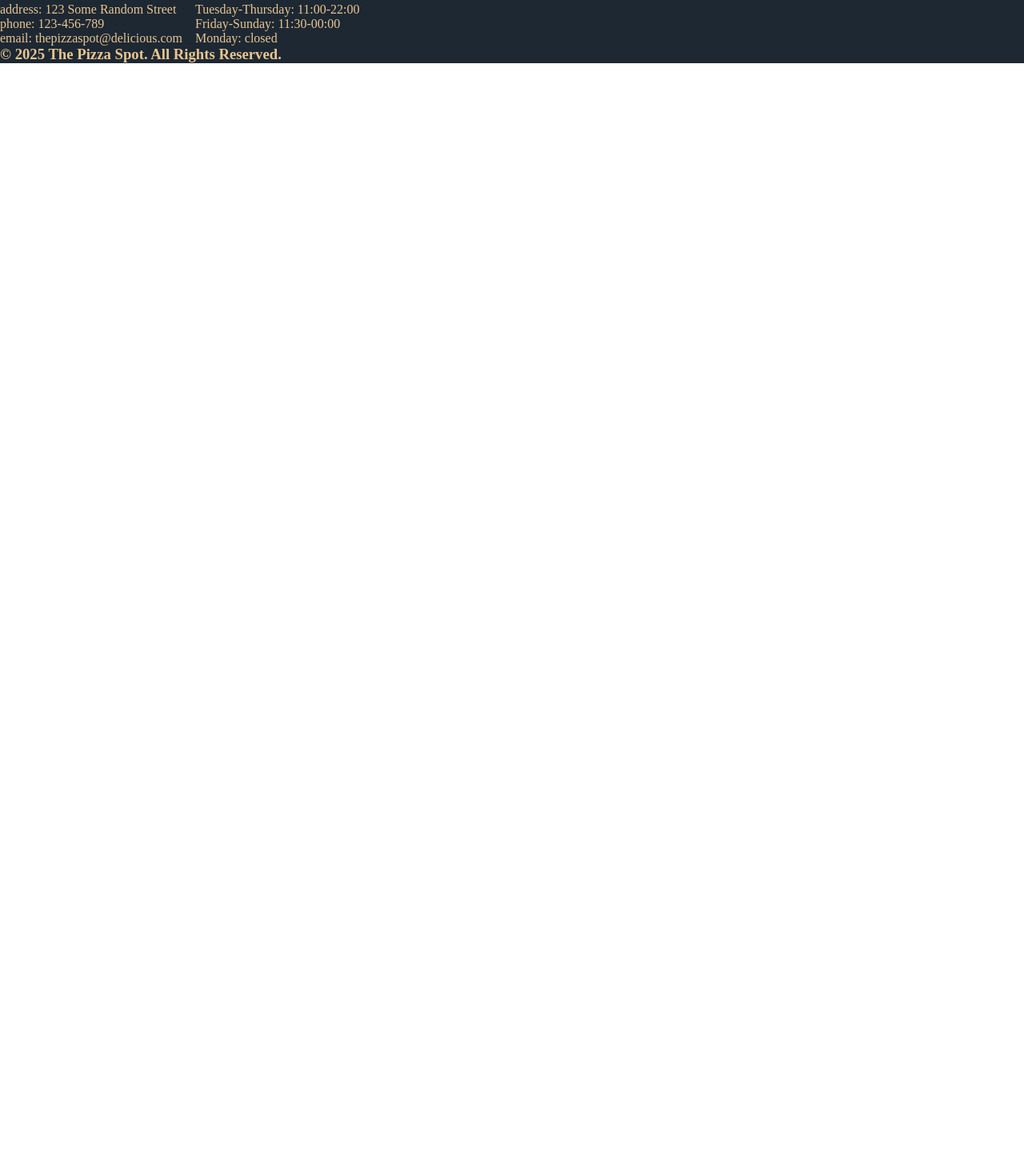
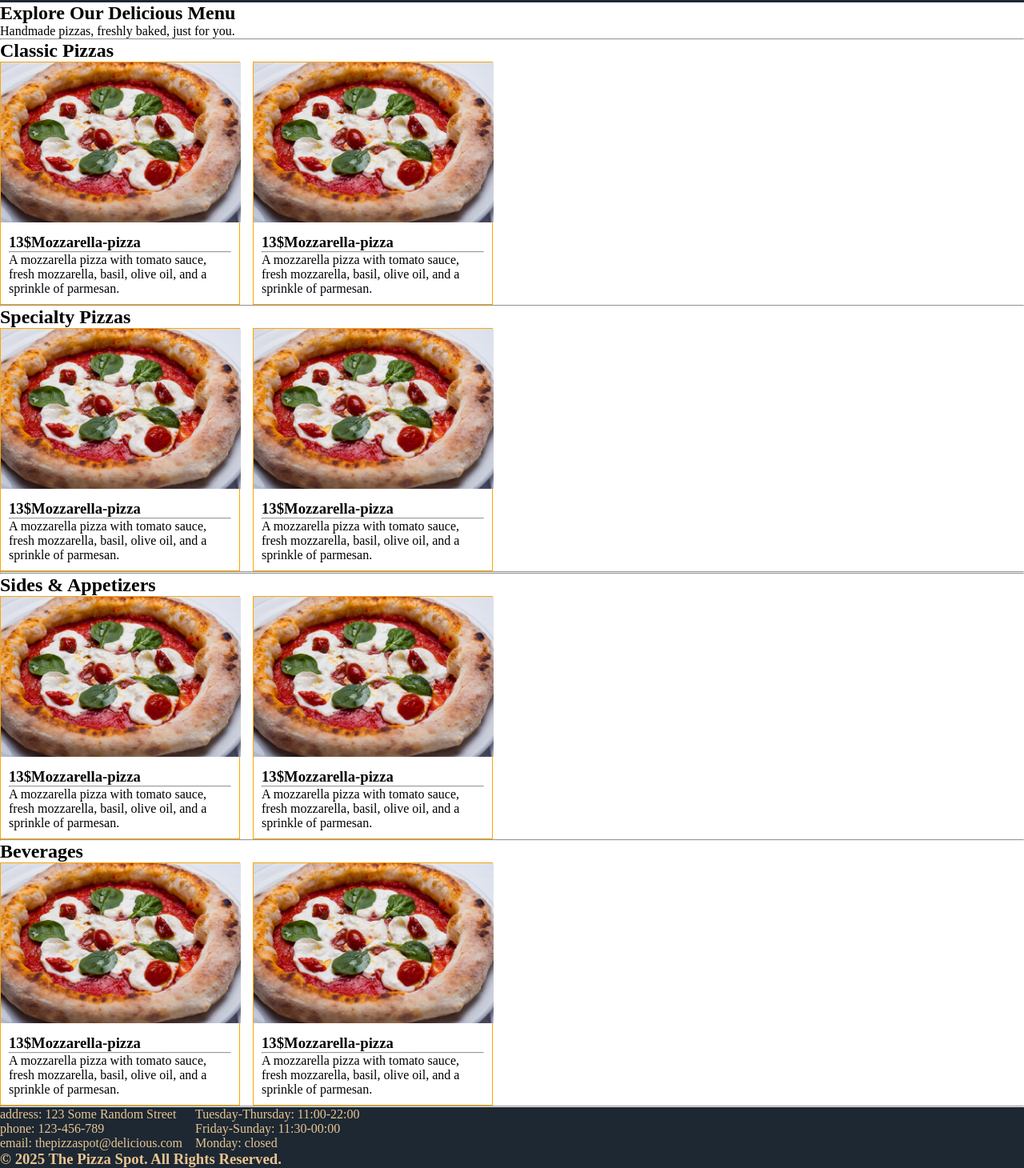
Before and after one commit to RgBunn/The-Pizza-Spot, a plain HTML site: page pages/menu.html in a window 1280 px wide. Shown: the part 35-1495 px from the top of the page at 80% size. Before the commit the page ends 800 px from the top, so only its background shows below. Drawn offline with Linux system fonts and the light colour scheme.

Commit message:
created skeleton for the menu page

```diff
--- a/pages/menu.html
+++ b/pages/menu.html
@@ -6,6 +6,7 @@
     <title>Document</title>
     <link rel="stylesheet" href="/styles/general-styles.css" />
     <link rel="stylesheet" href="/styles/navbar-footer.css" />
+    <link rel="stylesheet" href="/styles/menu-styles.css" />
   </head>
   <body>
     <nav class="navbar">
@@ -18,6 +19,161 @@
         </ul>
       </div>
     </nav>
+    <main>
+      <section>
+        <div class="menu-section__hero">
+          <h1>Explore Our Delicious Menu</h1>
+          <p>Handmade pizzas, freshly baked, just for you.</p>
+        </div>
+      </section>
+      <hr />
+      <section>
+        <h2>Classic Pizzas</h2>
+        <div class="menu__collection">
+          <div class="menu-item">
+            <div class="menu-item__image">
+              <img src="/images/mozzarella-pizza.jpg" alt="" />
+            </div>
+            <div class="menu-item__description">
+              <div class="name-price">
+                <h3><span class="price">13$</span>Mozzarella-pizza</h3>
+              </div>
+              <hr />
+              <p>
+                A mozzarella pizza with tomato sauce, fresh mozzarella, basil,
+                olive oil, and a sprinkle of parmesan.
+              </p>
+            </div>
+          </div>
+          <div class="menu-item">
+            <div class="menu-item__image">
+              <img src="/images/mozzarella-pizza.jpg" alt="" />
+            </div>
+            <div class="menu-item__description">
+              <div class="name-price">
+                <h3><span class="price">13$</span>Mozzarella-pizza</h3>
+              </div>
+              <hr />
+              <p>
+                A mozzarella pizza with tomato sauce, fresh mozzarella, basil,
+                olive oil, and a sprinkle of parmesan.
+              </p>
+            </div>
+          </div>
+        </div>
+      </section>
+      <hr />
+      <section>
+        <h2>Specialty Pizzas</h2>
+        <div class="menu__collection">
+          <div class="menu-item">
+            <div class="menu-item__image">
+              <img src="/images/mozzarella-pizza.jpg" alt="" />
+            </div>
+            <div class="menu-item__description">
+              <div class="name-price">
+                <h3><span class="price">13$</span>Mozzarella-pizza</h3>
+              </div>
+              <hr />
+              <p>
+                A mozzarella pizza with tomato sauce, fresh mozzarella, basil,
+                olive oil, and a sprinkle of parmesan.
+              </p>
+            </div>
+          </div>
+          <div class="menu-item">
+            <div class="menu-item__image">
+              <img src="/images/mozzarella-pizza.jpg" alt="" />
+            </div>
+            <div class="menu-item__description">
+              <div class="name-price">
+                <h3><span class="price">13$</span>Mozzarella-pizza</h3>
+              </div>
+              <hr />
+              <p>
+                A mozzarella pizza with tomato sauce, fresh mozzarella, basil,
+                olive oil, and a sprinkle of parmesan.
+              </p>
+            </div>
+          </div>
+        </div>
+      </section>
+      <hr />
+
+      <hr />
+      <section>
+        <h2>Sides & Appetizers</h2>
+        <div class="menu__collection">
+          <div class="menu-item">
+            <div class="menu-item__image">
+              <img src="/images/mozzarella-pizza.jpg" alt="" />
+            </div>
+            <div class="menu-item__description">
+              <div class="name-price">
+                <h3><span class="price">13$</span>Mozzarella-pizza</h3>
+              </div>
+              <hr />
+              <p>
+                A mozzarella pizza with tomato sauce, fresh mozzarella, basil,
+                olive oil, and a sprinkle of parmesan.
+              </p>
+            </div>
+          </div>
+          <div class="menu-item">
+            <div class="menu-item__image">
+              <img src="/images/mozzarella-pizza.jpg" alt="" />
+            </div>
+            <div class="menu-item__description">
+              <div class="name-price">
+                <h3><span class="price">13$</span>Mozzarella-pizza</h3>
+              </div>
+              <hr />
+              <p>
+                A mozzarella pizza with tomato sauce, fresh mozzarella, basil,
+                olive oil, and a sprinkle of parmesan.
+              </p>
+            </div>
+          </div>
+        </div>
+      </section>
+      <hr />
+      <section>
+        <h2>Beverages</h2>
+        <div class="menu__collection">
+          <div class="menu-item">
+            <div class="menu-item__image">
+              <img src="/images/mozzarella-pizza.jpg" alt="" />
+            </div>
+            <div class="menu-item__description">
+              <div class="name-price">
+                <h3><span class="price">13$</span>Mozzarella-pizza</h3>
+              </div>
+              <hr />
+              <p>
+                A mozzarella pizza with tomato sauce, fresh mozzarella, basil,
+                olive oil, and a sprinkle of parmesan.
+              </p>
+            </div>
+          </div>
+          <div class="menu-item">
+            <div class="menu-item__image">
+              <img src="/images/mozzarella-pizza.jpg" alt="" />
+            </div>
+            <div class="menu-item__description">
+              <div class="name-price">
+                <h3><span class="price">13$</span>Mozzarella-pizza</h3>
+              </div>
+              <hr />
+              <p>
+                A mozzarella pizza with tomato sauce, fresh mozzarella, basil,
+                olive oil, and a sprinkle of parmesan.
+              </p>
+            </div>
+          </div>
+        </div>
+      </section>
+      <hr />
+    </main>
     <footer>
       <div class="footer-container">
         <div class="restaurants-info">
--- /dev/null
+++ b/styles/menu-styles.css
@@ -0,0 +1,14 @@
+.menu__collection {
+  display: flex;
+  gap: 1rem;
+}
+.menu-item {
+  border: 1px solid orange;
+  width: 300px;
+}
+.menu-item__image img {
+  height: 200px;
+}
+.menu-item__description {
+  padding: 10px;
+}
```
Also changed, not shown: images/mozzarella-pizza.jpg (added).
